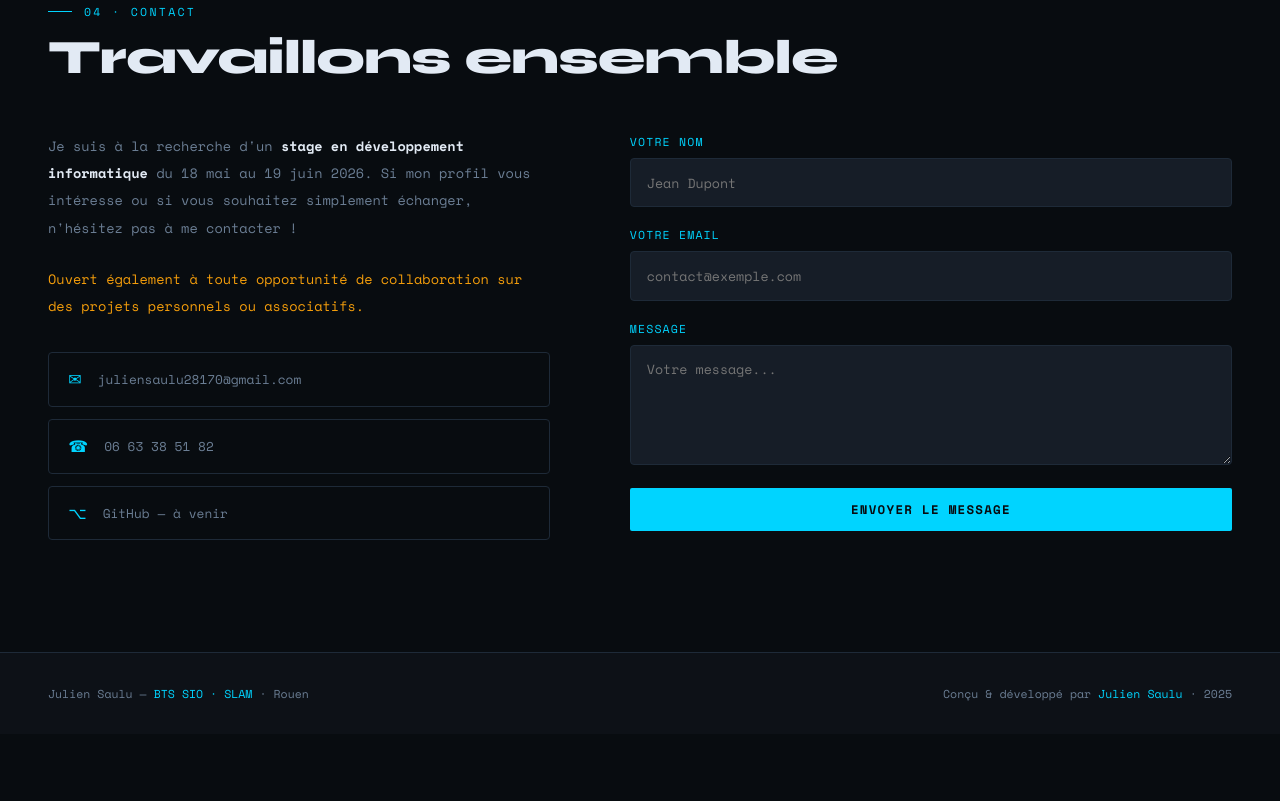
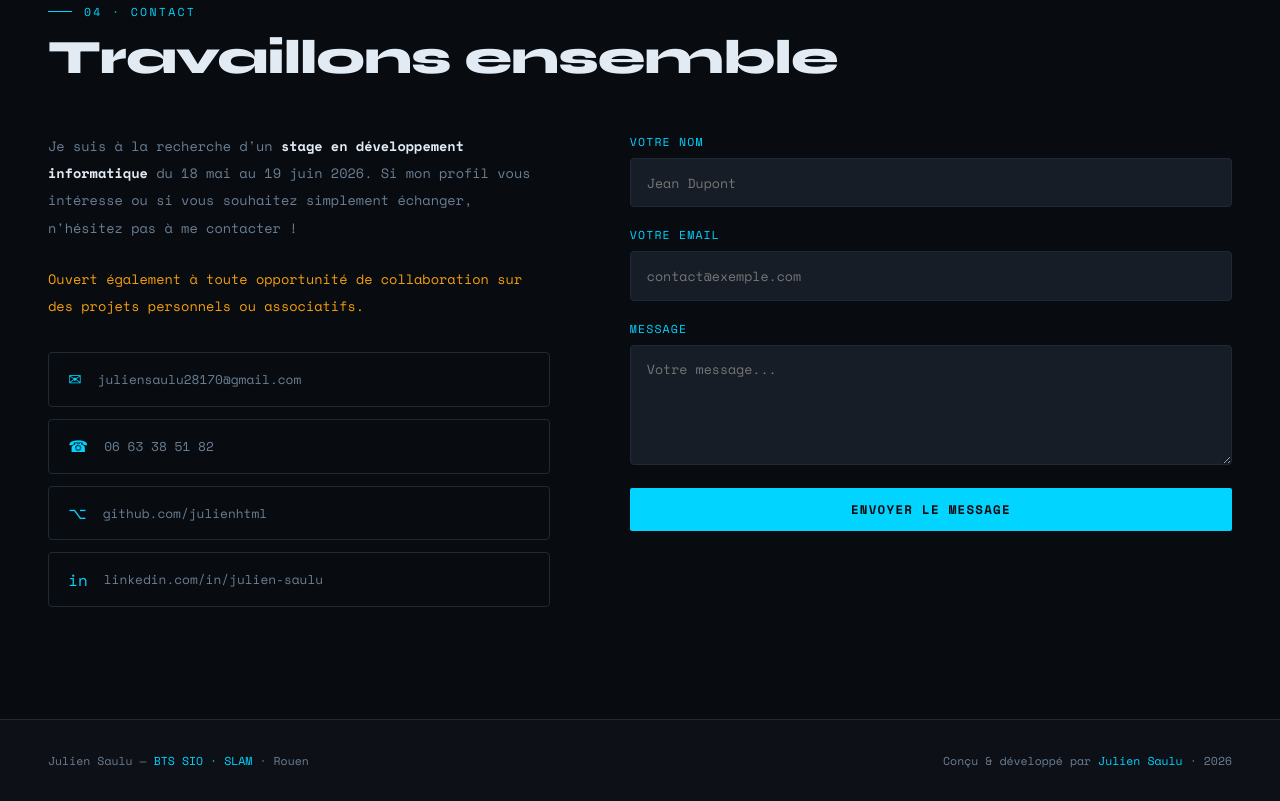
Before and after one commit to Julienhtml/julienhtml.github.io, a plain HTML site: page index.html in a window 1280 px wide. Shown: the part 3919-4720 px from the top of the page. Before the commit the page ends 4653 px from the top, so only its background shows below. Drawn offline with nearby package versions, Linux system fonts and the light colour scheme.

Commit message:
Revise project description and update contact links
Updated project description and contact links in index.html.

```diff
--- a/index.html
+++ b/index.html
@@ -718,7 +718,7 @@
       </div>
       <div class="project-body">
         <div class="project-name">Portfolio personnel</div>
-        <p class="project-desc">Ce site ! Conçu from scratch en HTML/CSS vanilla avec animations, design dark mode et intégration photo. Premier projet public de mon parcours dev.</p>
+        <p class="project-desc">Ce site ! Conçu en HTML/CSS vanilla avec animations, design dark mode et intégration photo. Premier projet public de mon parcours dev.</p>
       </div>
       <div class="project-tech">
         <span class="tech-tag">HTML5</span>
@@ -826,9 +826,13 @@
           <span class="contact-link-icon">☎</span>
           06 63 38 51 82
         </a>
-        <a href="https://github.com/" target="_blank" class="contact-link">
+        <a href="https://github.com/julienhtml" target="_blank" class="contact-link">
           <span class="contact-link-icon">⌥</span>
-          GitHub — à venir
+          github.com/julienhtml
+        </a>
+        <a href="https://www.linkedin.com/in/julien-saulu-328a8a35b/" target="_blank" class="contact-link">
+          <span class="contact-link-icon">in</span>
+          linkedin.com/in/julien-saulu
         </a>
       </div>
     </div>
@@ -863,7 +867,7 @@
 <!-- FOOTER -->
 <footer>
   <div>Julien Saulu &mdash; <span>BTS SIO · SLAM</span> · Rouen</div>
-  <div>Conçu &amp; développé par <span>Julien Saulu</span> · 2025</div>
+  <div>Conçu &amp; développé par <span>Julien Saulu</span> · 2026</div>
 </footer>
 
 <script>
```
